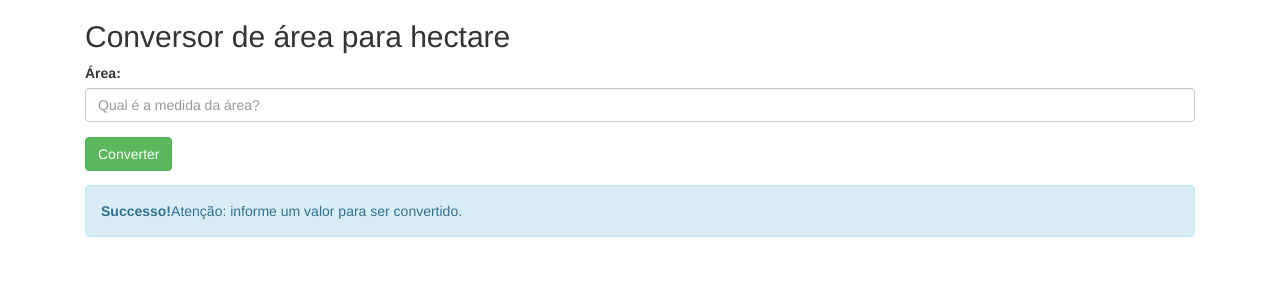
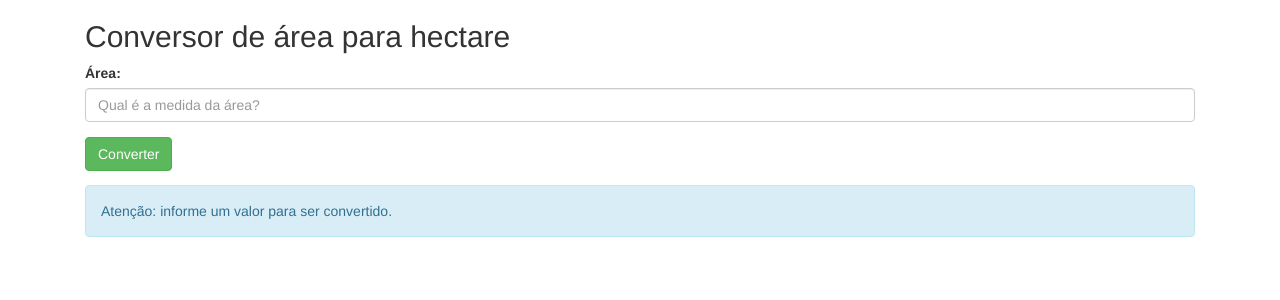
Before and after one commit to sousamaf/conversor_hectare, a Flask app: page / in a window 1280 px wide. Shown: the top 300 px of the page. Run offline with Flask 2, Linux system fonts and the light colour scheme; some libraries are stand-ins or nearby versions.

Commit message:
Update template: organização de mensagens.

```diff
--- a/templates/conversor.html
+++ b/templates/conversor.html
@@ -23,7 +23,7 @@
         {% for message in messages %}
             {% if "Error" not in message[1]: %}
                 <div class="alert alert-info">
-                    <strong>Successo!</strong>{{ message[1] }}
+                    {{ message[1] }}
                 </div>
             {% endif %}
             {% if "Error" in message[1]: %}
```
